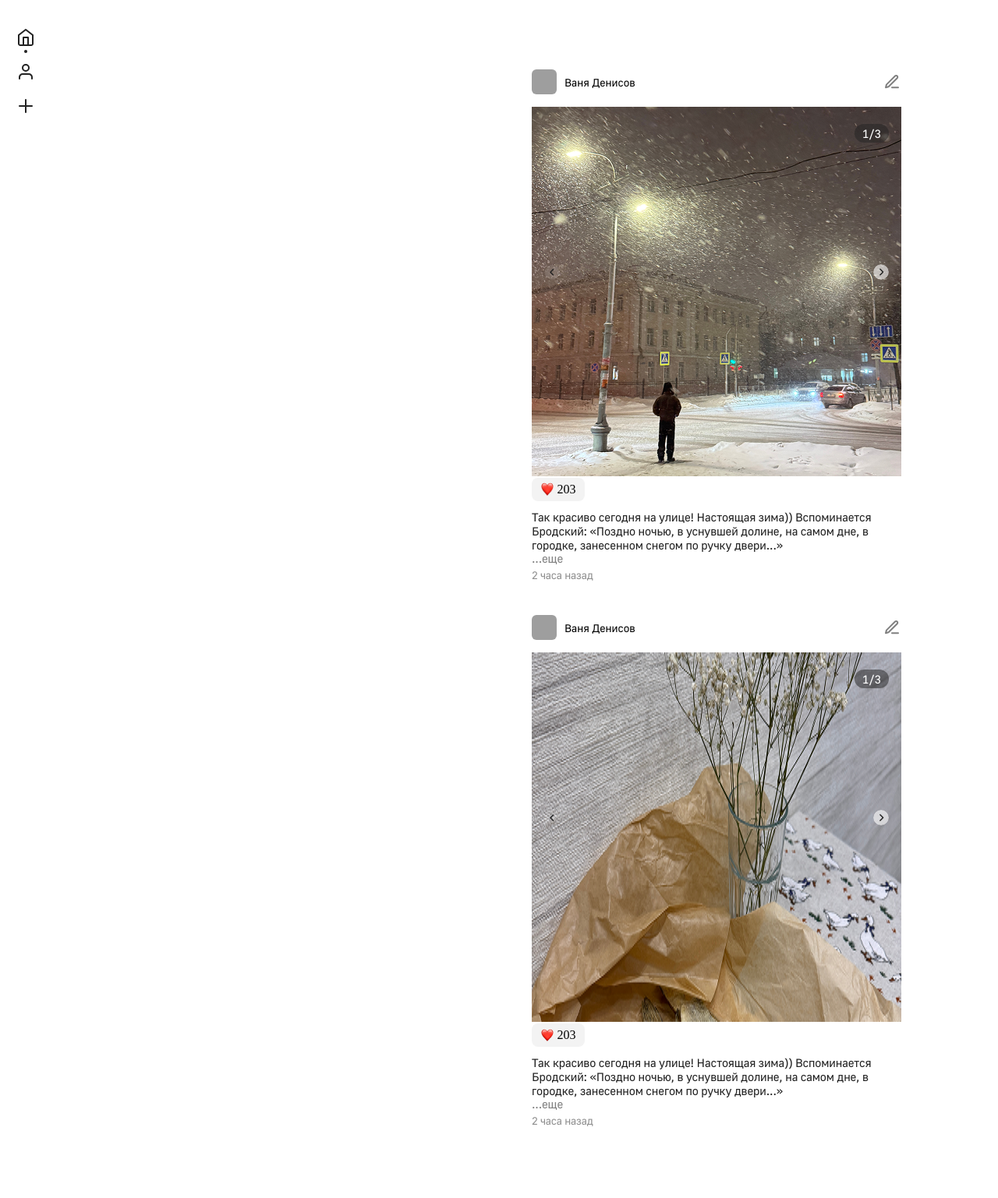
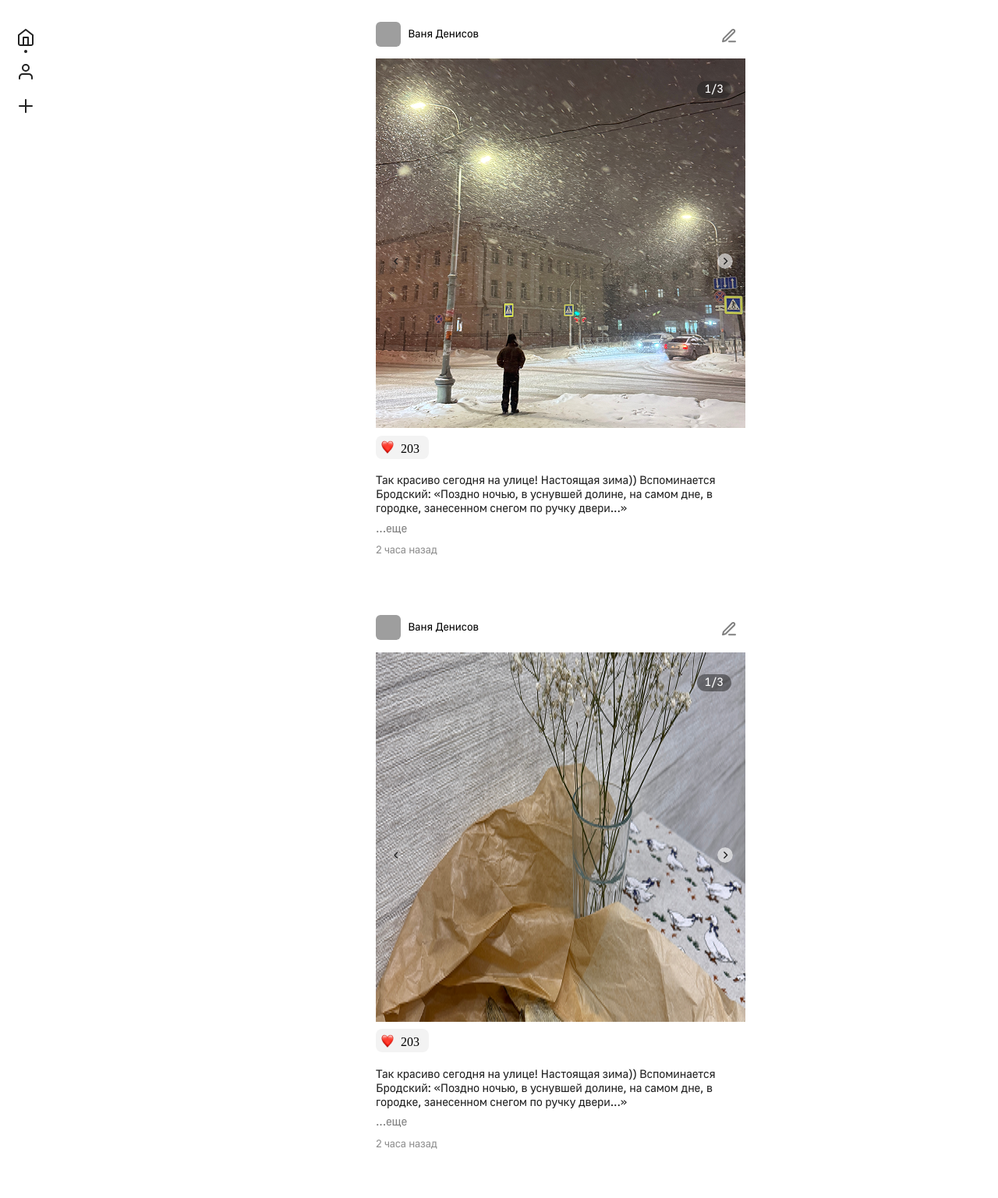
Before and after one commit to FannDrann/web-2025, a PHP site: page /home.html in a window 1280 px wide. Shown: the whole page at 78% size. Before the commit the page ends 1445 px from the top, so only its background shows below. Run offline with PHP 8.4, Linux system fonts and the light colour scheme; grey boxes are pictures that could not be loaded.

Commit message:
lw5 update

```diff
--- a/lw4-lw5/home/home.css
+++ b/lw4-lw5/home/home.css
@@ -12,18 +12,18 @@
 .post {
   width: 474px;
   height: 700px;
-  top: 73px;
-  left: 482px;
+  margin-top: 13%;
+  margin-left: 100%;
   position: relative;
 }
 
 .userdata {
   width: 474px;
   height: 32px;
-  display: flex;
+  position: absolute;
   align-items: center;
   justify-content: space-between;
-  margin-bottom: 16px;
+  margin-top: -10%;
 }
 
 .logo {
@@ -40,8 +40,9 @@
 }
 
 .edit {
-  margin-left: auto;
-  top: 4px;
+  margin-left: 93%;
+  margin-top: -6.5%;
+  position: absolute;
 }
 
 .post_photo {
@@ -54,17 +55,15 @@
   position: absolute;
   background-color: #22222280;
   color: white;
-  width: 44px;
-  height: 24px;
-  top: 55px;
-  left: 414px;
+  width: 34px;
+  height: 22px;
+  margin-top: -94%;
+  margin-left: 87%;
   border-radius: 20px;
   font-family: 'Golos UI';
   font-weight: 400;
   font-size: 15px;
-  align-items: center;
-  justify-content: center;
-  display: flex;
+  padding-left: 2%;
 }
 
 .left {
@@ -88,26 +87,26 @@
 .likes {
   width: 68px;
   height: 30px;
-  bottom: 116px;
   border-radius: 8px;
+  background-color: #2222220D;
+  margin-top: 2%;
   position: absolute;
-  background-color: #2222220D;
-  display: flex;
-  align-items: center;
-  justify-content: center;
-  gap: 5px;
-  top: 524px;
 }
 
 .heart {
   width: 16px;
   height: 18px;
+  margin-left: 10%;
+  margin-top: 10%;
+  position: absolute;
 }
 
 .like_text {
   font-weight: 400;
   font-size: 16px;
   line-height: 18px;
+  margin-left: 47%;
+  margin-top: 12%;
 }
 
 .content {
@@ -118,7 +117,7 @@
   line-height: 18px;
   letter-spacing: -0.15px;
   color: #222222;
-  top: 550px;
+  margin-top: 12%;
   position: absolute;
 }
 
@@ -130,7 +129,7 @@
   letter-spacing: -0.15px;
   color: #808080;
   position: absolute;
-  top: 618px;
+  margin-top: 25%;
 }
 
 .time {
@@ -142,11 +141,19 @@
   letter-spacing: -0.15px;
   color: #22222280;
   position: absolute;
-  top: 626px
+  margin-top: 31%;
 }
 
 .posts {
   position: absolute;
-  top: 16px;
-  left: 200px;
+  margin-top: -13%;
+  margin-left: 0%;
 }
+
+.text-name {
+  font-family: 'Golos UI';
+  font-weight: 500;
+  font-size: 14px;
+  margin-left: 8.7%;
+  margin-top: -6.4%;
+}
--- a/lw4-lw5/home/home.html
+++ b/lw4-lw5/home/home.html
@@ -15,7 +15,7 @@
             <div class="post">
                 <div class="userdata">
                     <img src="src/profile_1.svg" alt="User 1" class="logo">
-                    <p class="text">Ваня Денисов</p>
+                    <p class="text-name">Ваня Денисов</p>
                     <img src="src/edit.svg" alt="Edit" class="edit">
                 </div>
                 <img src="src/post_1.png" alt="post 1" class="post_photo">
@@ -37,8 +37,8 @@
             </div>
             <div class="post">
                 <div class="userdata">
-                    <img src="src/profile_2.svg" alt="User 1" class="logo">
-                    <p class="text">Ваня Денисов</p>
+                    <img src="src/profile_2.svg" alt="User 2" class="logo">
+                    <p class="text-name">Ваня Денисов</p>
                     <img src="src/edit.svg" alt="Edit" class="edit">
                 </div>
                 <img src="src/post_2.png" alt="post 2" class="post_photo">
@@ -46,7 +46,7 @@
                 <img src="src/left.svg" alt="" class="left">
                 <img src="src/right.svg" alt="" class="right">
                 <div class="likes">
-                    <img src="src/like.png" alt="Like">
+                    <img src="src/like.png" alt="Like" class="heart">
                     <p class="like_text">203</p>
                 </div>
                 <p class="content">
--- a/lw4-lw5/profile/profile.html
+++ b/lw4-lw5/profile/profile.html
@@ -20,8 +20,8 @@
             Тут моя жизнь только для самых классных!
         </p>
         <div class="counter">
-            <img src="src/post.svg" alt="posts">
-            <p class="text">43 поста</p>
+            <img src="src/post.svg" alt="post-img" class="post-img">
+            <p class="post-text">43 поста</p>
         </div>
         <div class="userposts">
             <img src="src/pic1.png" alt="post" class="pic">
```
Also changed, not shown: lw4-lw5/profile/profile.css (+24 -13 lines).
